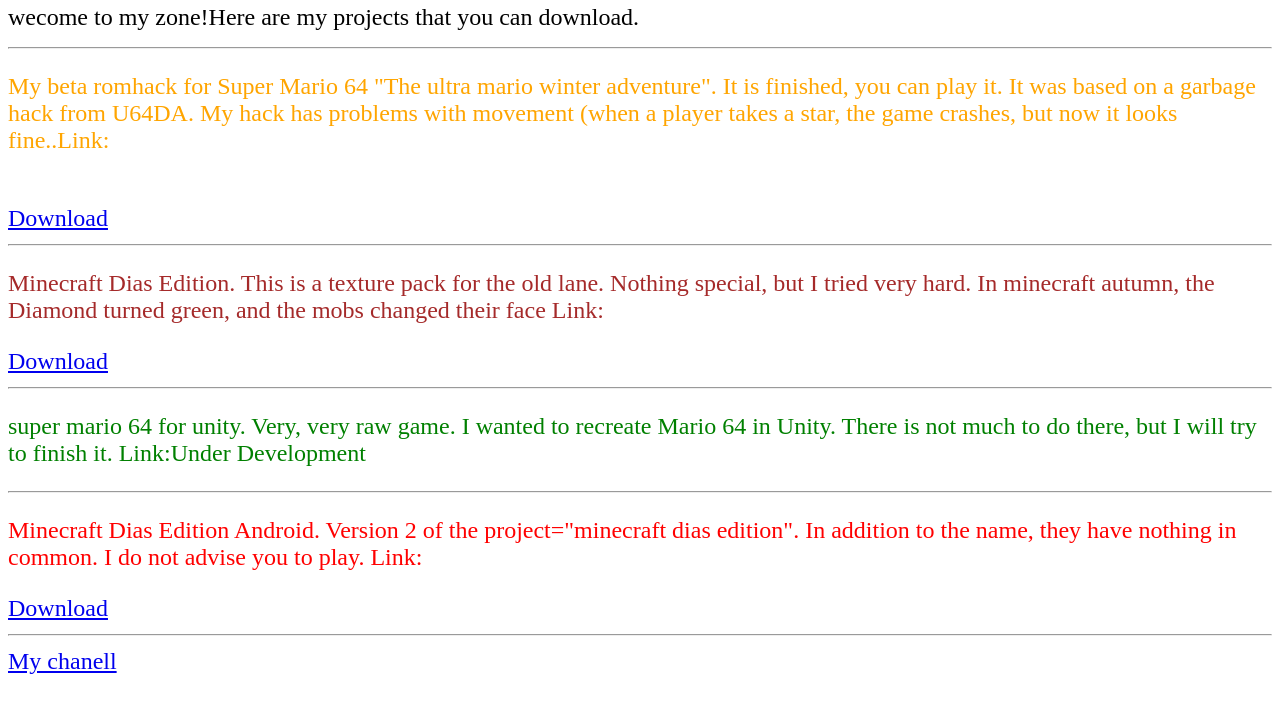
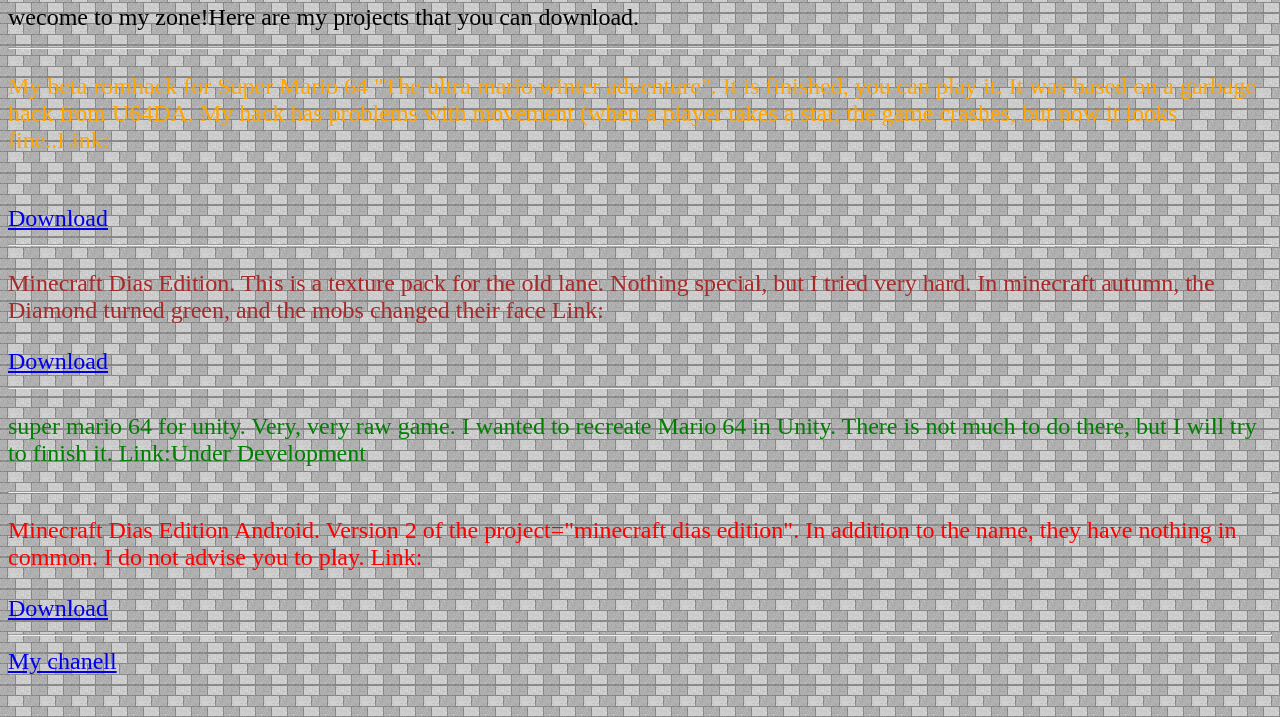
Before and after one commit to beadias97/thebeadias97zone, a plain HTML site: page index.html in a window 1280 px wide. Shown: the part 83-800 px from the top of the page. Drawn offline with Linux system fonts and the light colour scheme.

Commit message:
Update index.html

```diff
--- a/index.html
+++ b/index.html
@@ -3,10 +3,10 @@
 <head>
     <meta charset="UTF-8">
     <meta name="viewport" content="width=device-width, initial-scale=1.0">
- <title>The Bea Dias97 zone</title>
+ <title>The BeaDias97 zone</title>
 </head>
 
-<body>
+<body background="0E006830.png">
 
 <img src="logo.png" />
 
```
